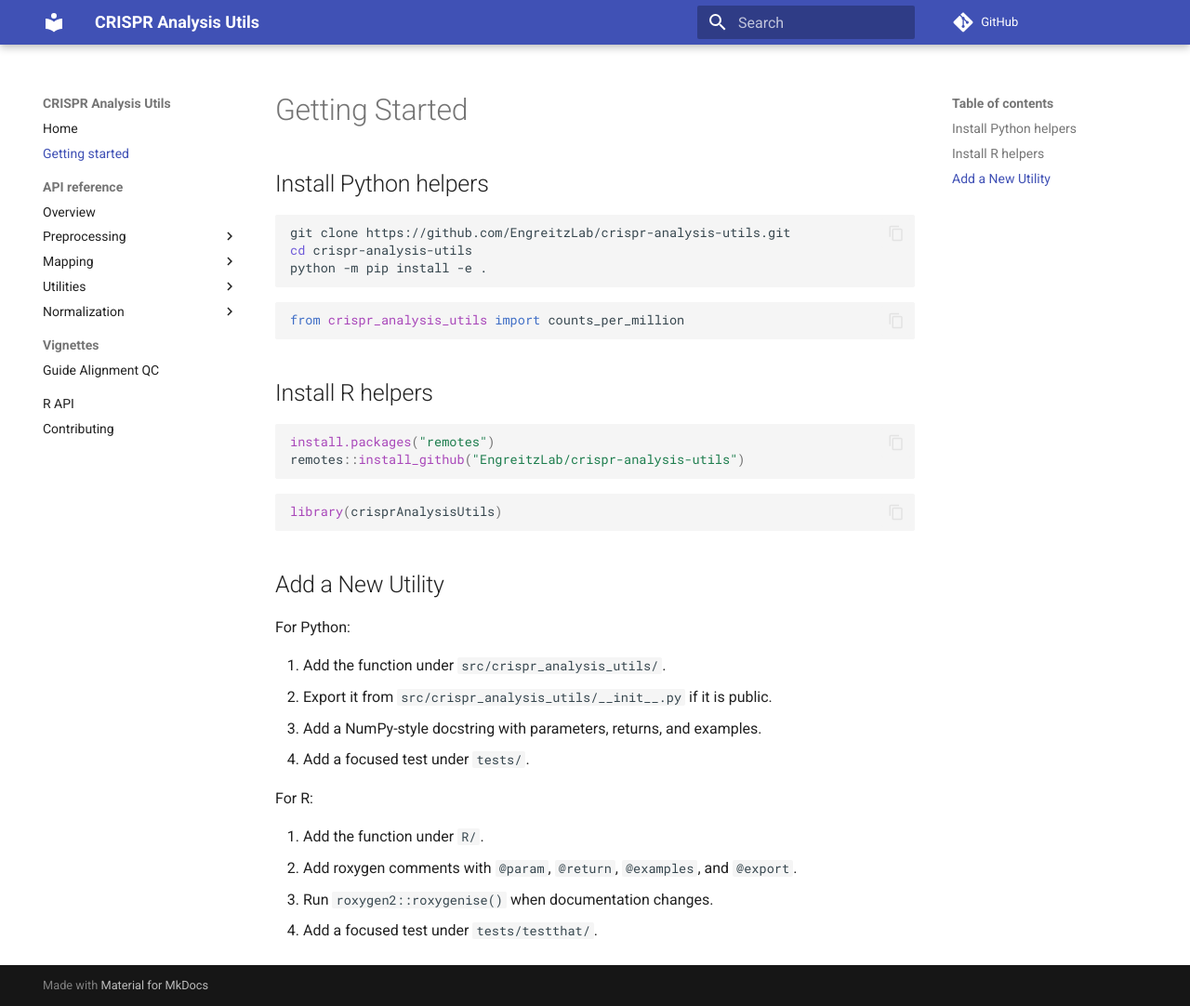
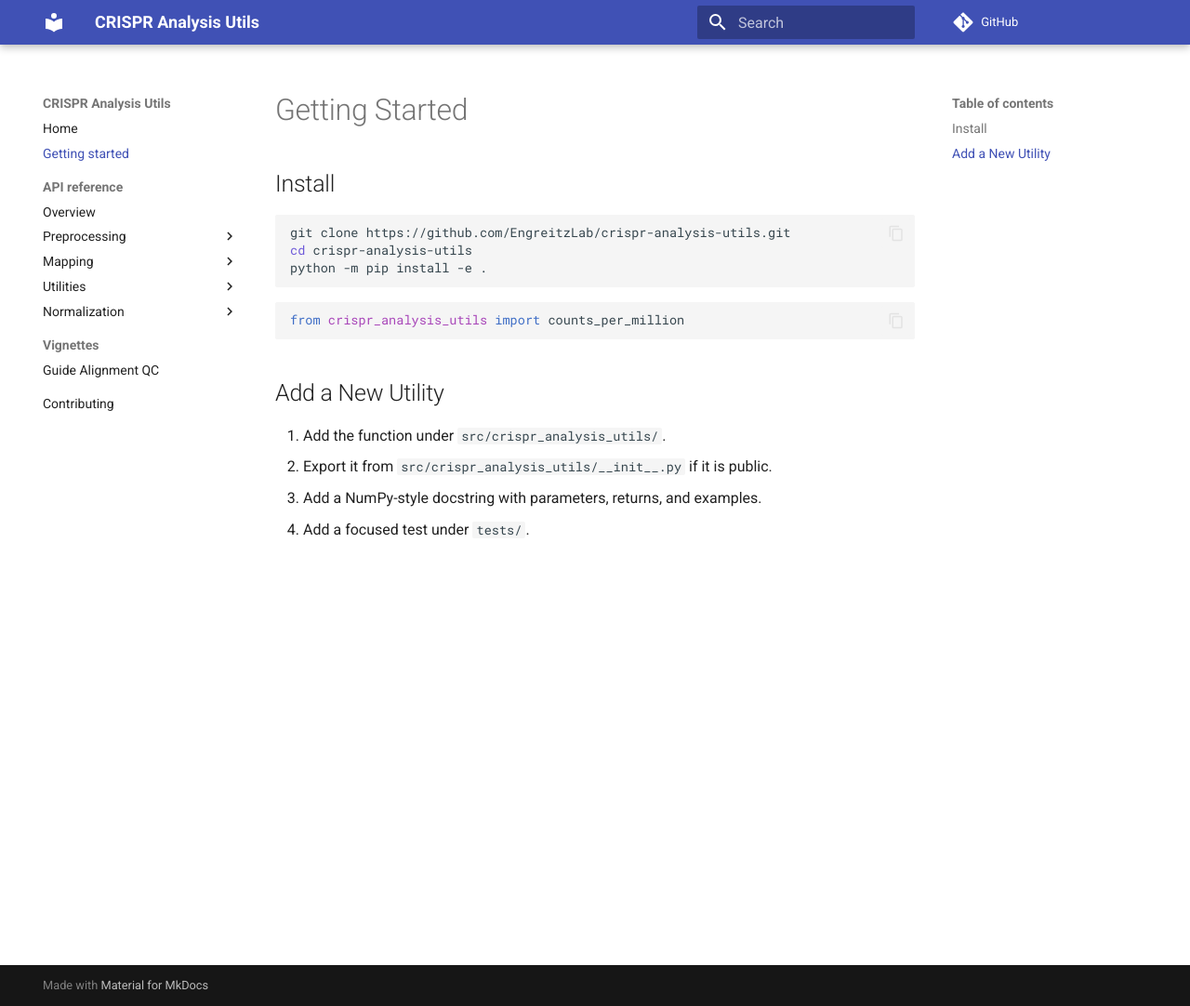
Before and after one commit to EngreitzLab/crispr-analysis-utils, an MkDocs documentation site: the page built from docs/getting-started.md, in a window 1280 px wide and 1082 px high. Shown: the whole window at 93% size. Built offline with MkDocs 1.6.1 and Material for MkDocs 9.7.7, drawn with Linux system fonts in a browser that asks for light colours; comment, search, counter and statistics services are not loaded.

Commit message:
REMOVE the R package and its pkgdown site
The R package held one function, counts_per_million, whose Python port now
validates its inputs the same way (previous commit). Removed: R/, man/,
NAMESPACE, DESCRIPTION, .Rbuildignore, _pkgdown.yml, the testthat suite,
docs/r-api.md, the R steps of the docs workflow, and the R sections of the
README and docs.

LICENSE was R's two-line "YEAR / COPYRIGHT HOLDER" stub, which GitHub could
not identify (NOASSERTION); it now holds the full MIT text that was in
LICENSE.md.

Co-Authored-By: Claude Opus 5.5 <noreply@anthropic.com>

````diff
--- a/docs/getting-started.md
+++ b/docs/getting-started.md
@@ -1,6 +1,6 @@
 # Getting Started
 
-## Install Python helpers
+## Install
 
 ```bash
 git clone https://github.com/EngreitzLab/crispr-analysis-utils.git
@@ -12,29 +12,9 @@ python -m pip install -e .
 from crispr_analysis_utils import counts_per_million
 ```
 
-## Install R helpers
-
-```r
-install.packages("remotes")
-remotes::install_github("EngreitzLab/crispr-analysis-utils")
-```
-
-```r
-library(crisprAnalysisUtils)
-```
-
 ## Add a New Utility
-
-For Python:
 
 1. Add the function under `src/crispr_analysis_utils/`.
 2. Export it from `src/crispr_analysis_utils/__init__.py` if it is public.
 3. Add a NumPy-style docstring with parameters, returns, and examples.
 4. Add a focused test under `tests/`.
-
-For R:
-
-1. Add the function under `R/`.
-2. Add roxygen comments with `@param`, `@return`, `@examples`, and `@export`.
-3. Run `roxygen2::roxygenise()` when documentation changes.
-4. Add a focused test under `tests/testthat/`.
--- a/mkdocs.yml
+++ b/mkdocs.yml
@@ -49,5 +49,4 @@ nav:
           - counts_per_million: python/reference/counts-per-million.md
   - Vignettes:
       - Guide Alignment QC: python/tutorial-guide-alignment-qc.md
-  - R API: r-api.md
   - Contributing: contributing.md
````
Also changed, not shown: LICENSE.md (deleted, +0 -21 lines), README.md (+5 -38 lines), _pkgdown.yml (deleted, +0 -16 lines), docs/contributing.md (+1 -15 lines), docs/index.md (+5 -5 lines), docs/r-api.md (deleted, +0 -15 lines), 10 other files.
